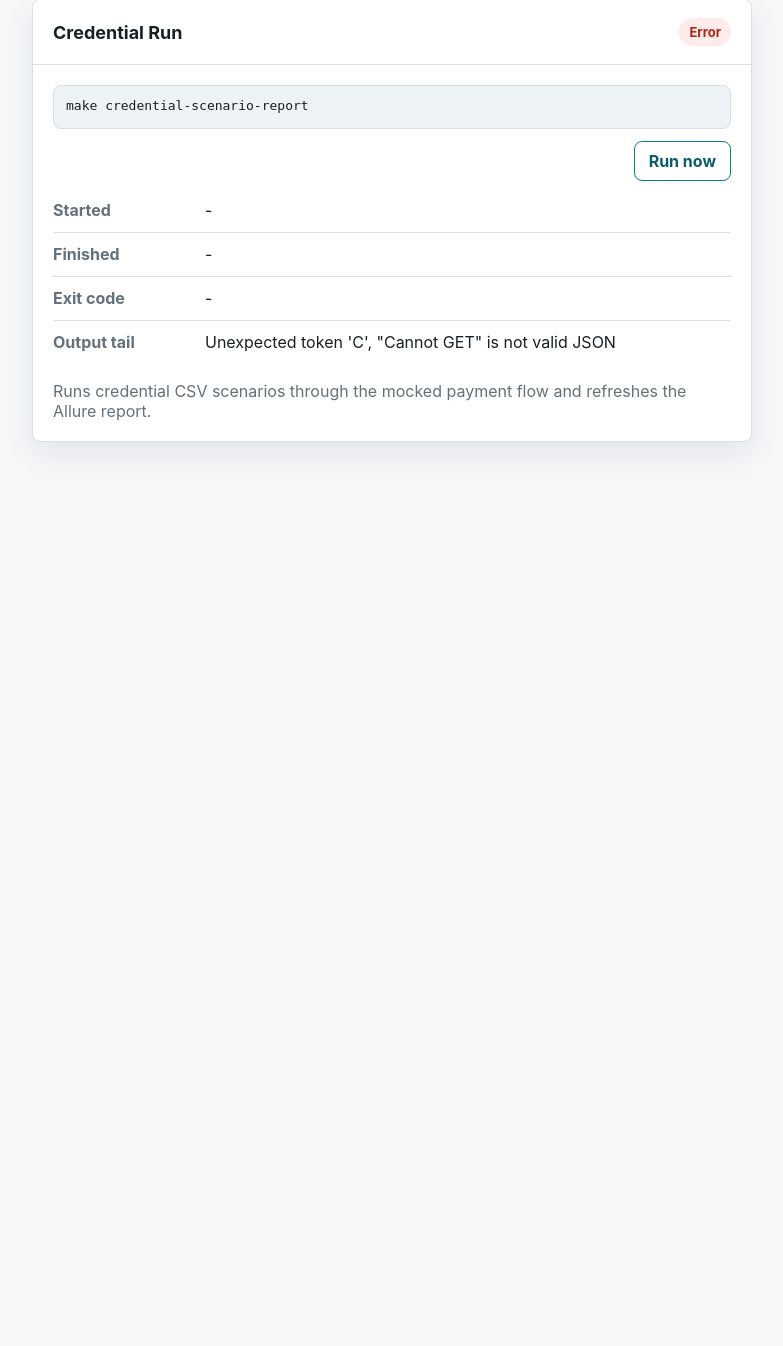
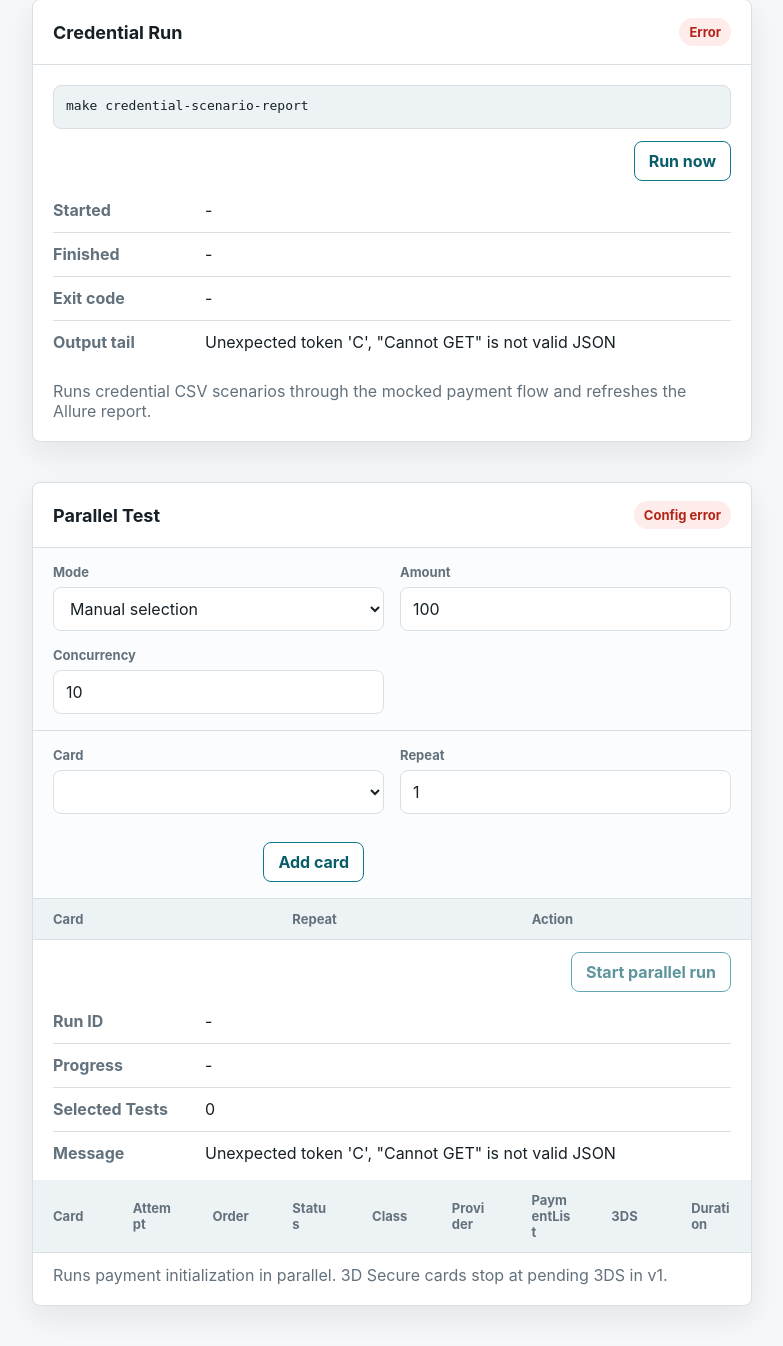
Before and after one commit to canreves/vpos, a Python web app: template src/paynkolay_pos/web/templates/report.html in a window 1280 px wide. Shown: the part 852-2198 px from the top of the page, without its empty margins (18-801 px from the left). Before the commit the page ends 1298 px from the top, so only its background shows below. Run offline with Jinja, Linux system fonts and the light colour scheme; the template is opened without the code that fills it, so the values that code supplies are empty.

Commit message:
feat: add parallel run report controls

```diff
--- a/src/paynkolay_pos/web/static/js/api-client.js
+++ b/src/paynkolay_pos/web/static/js/api-client.js
@@ -53,6 +53,15 @@
         method: "POST",
       });
     },
+    createParallelRun(payload) {
+      return requestJson("/api/parallel-runs", {
+        method: "POST",
+        body: JSON.stringify(payload),
+      });
+    },
+    getParallelRun(runId) {
+      return requestJson(`/api/parallel-runs/${encodeURIComponent(runId)}`);
+    },
     createPayment(payload) {
       return requestJson("/api/payments", {
         method: "POST",
--- a/src/paynkolay_pos/web/static/js/reports.js
+++ b/src/paynkolay_pos/web/static/js/reports.js
@@ -18,7 +18,26 @@
   const credentialRunFinished = document.getElementById("credential-run-finished");
   const credentialRunExit = document.getElementById("credential-run-exit");
   const credentialRunOutput = document.getElementById("credential-run-output");
+  const parallelRunStatus = document.getElementById("parallel-run-status");
+  const parallelMode = document.getElementById("parallel-mode");
+  const parallelAmount = document.getElementById("parallel-amount");
+  const parallelConcurrency = document.getElementById("parallel-concurrency");
+  const parallelRandomCountField = document.getElementById("parallel-random-count-field");
+  const parallelRandomCount = document.getElementById("parallel-random-count");
+  const parallelManualPanel = document.getElementById("parallel-manual-panel");
+  const parallelCardSelect = document.getElementById("parallel-card-select");
+  const parallelRepeatCount = document.getElementById("parallel-repeat-count");
+  const parallelAddCard = document.getElementById("parallel-add-card");
+  const parallelSelectionBody = document.getElementById("parallel-selection-body");
+  const parallelRunButton = document.getElementById("parallel-run-button");
+  const parallelRunId = document.getElementById("parallel-run-id");
+  const parallelProgress = document.getElementById("parallel-progress");
+  const parallelSelectedTotal = document.getElementById("parallel-selected-total");
+  const parallelMessage = document.getElementById("parallel-message");
+  const parallelResultsBody = document.getElementById("parallel-results-body");
   let credentialRunPoll = null;
+  let parallelRunPoll = null;
+  let parallelSelections = [];
 
   function setStatus(text, kind) {
     status.textContent = text;
@@ -33,6 +52,11 @@
   function setCredentialRunStatus(text, kind) {
     credentialRunStatus.textContent = text;
     credentialRunStatus.className = `status-pill ${kind}`;
+  }
+
+  function setParallelRunStatus(text, kind) {
+    parallelRunStatus.textContent = text;
+    parallelRunStatus.className = `status-pill ${kind}`;
   }
 
   function formatDuration(value) {
@@ -123,6 +147,159 @@
     setCredentialRunStatus("Local/mock", "neutral");
   }
 
+  function renderParallelMode() {
+    const randomMode = parallelMode.value === "random";
+    parallelRandomCountField.classList.toggle("hidden", !randomMode);
+    parallelManualPanel.classList.toggle("hidden", randomMode);
+    renderParallelSelections();
+  }
+
+  function renderParallelSelections() {
+    const total = parallelSelections.reduce((sum, selection) => sum + selection.repeat_count, 0);
+    parallelSelectionBody.replaceChildren(
+      ...parallelSelections.map((selection, index) => {
+        const row = document.createElement("tr");
+        for (const value of [selection.alias, String(selection.repeat_count)]) {
+          const cell = document.createElement("td");
+          cell.textContent = value;
+          row.append(cell);
+        }
+        const actionCell = document.createElement("td");
+        const removeButton = document.createElement("button");
+        removeButton.className = "secondary-action";
+        removeButton.type = "button";
+        removeButton.textContent = "Remove";
+        removeButton.addEventListener("click", () => {
+          parallelSelections.splice(index, 1);
+          renderParallelSelections();
+        });
+        actionCell.append(removeButton);
+        row.append(actionCell);
+        return row;
+      }),
+    );
+    parallelSelectedTotal.textContent = String(total);
+    parallelRunButton.disabled = parallelMode.value === "manual" && total === 0;
+  }
+
+  function loadParallelCards() {
+    window.PaynkolayApi.getCards()
+      .then((payload) => {
+        parallelCardSelect.replaceChildren(
+          ...payload.cards.map((card) => {
+            const option = document.createElement("option");
+            option.value = card.alias;
+            option.textContent = `${card.alias} (${card.brand.toUpperCase()} ${card.flow_type})`;
+            return option;
+          }),
+        );
+      })
+      .catch((error) => {
+        parallelMessage.textContent = error.message;
+        setParallelRunStatus("Config error", "error");
+      });
+  }
+
+  function parallelPayload() {
+    const mode = parallelMode.value;
+    const payload = {
+      mode,
+      amount: parallelAmount.value,
+      currency: "TRY",
+      concurrency: Number(parallelConcurrency.value),
+    };
+    if (mode === "random") {
+      payload.random_count = Number(parallelRandomCount.value);
+      return payload;
+    }
+    payload.manual_cards = parallelSelections;
+    return payload;
+  }
+
+  function renderParallelRun(run) {
+    parallelRunId.textContent = run.run_id;
+    parallelProgress.textContent = `${run.completed + run.failed}/${run.total}`;
+    parallelMessage.textContent = run.message;
+    parallelRunButton.disabled = run.status === "running";
+    if (run.status === "running") {
+      setParallelRunStatus("Running", "neutral");
+      startParallelPolling(run.run_id);
+    } else if (run.status === "completed") {
+      setParallelRunStatus("Completed", "success");
+    } else if (run.status === "completed_with_failures") {
+      setParallelRunStatus("Attention", "error");
+    } else if (run.status === "failed") {
+      setParallelRunStatus("Failed", "error");
+    } else {
+      setParallelRunStatus("Idle", "neutral");
+    }
+    renderParallelItems(run.items || []);
+  }
+
+  function renderParallelItems(items) {
+    parallelResultsBody.replaceChildren(
+      ...items.map((item) => {
+        const row = document.createElement("tr");
+        const provider = [item.provider_response_code, item.provider_response_data]
+          .filter(Boolean)
+          .join(" ");
+        const values = [
+          item.card_alias,
+          String(item.attempt_index),
+          item.order_id,
+          item.status,
+          item.classification,
+          provider || item.error_message || "-",
+          item.payment_list_status || item.payment_list_error || "-",
+        ];
+        for (const value of values) {
+          const cell = document.createElement("td");
+          cell.textContent = value;
+          row.append(cell);
+        }
+        const threeDsCell = document.createElement("td");
+        if (item.three_ds_url) {
+          const link = document.createElement("a");
+          link.href = item.three_ds_url;
+          link.textContent = "Open";
+          threeDsCell.append(link);
+        } else {
+          threeDsCell.textContent = "-";
+        }
+        row.append(threeDsCell);
+
+        const durationCell = document.createElement("td");
+        durationCell.textContent = formatDuration(item.duration_ms);
+        row.append(durationCell);
+        return row;
+      }),
+    );
+  }
+
+  function startParallelPolling(runId) {
+    if (parallelRunPoll !== null) {
+      return;
+    }
+    parallelRunPoll = window.setInterval(() => {
+      window.PaynkolayApi.getParallelRun(runId)
+        .then((run) => {
+          renderParallelRun(run);
+          if (run.status !== "running" && parallelRunPoll !== null) {
+            window.clearInterval(parallelRunPoll);
+            parallelRunPoll = null;
+          }
+        })
+        .catch((error) => {
+          parallelMessage.textContent = error.message;
+          setParallelRunStatus("Error", "error");
+          if (parallelRunPoll !== null) {
+            window.clearInterval(parallelRunPoll);
+            parallelRunPoll = null;
+          }
+        });
+    }, 1500);
+  }
+
   function refreshHistory() {
     window.PaynkolayApi.getReportHistory().then(renderHistory).catch((error) => {
       historyMessage.textContent = error.message;
@@ -211,5 +388,47 @@
       });
   });
 
+  parallelMode.addEventListener("change", renderParallelMode);
+  parallelRandomCount.addEventListener("input", renderParallelSelections);
+
+  parallelAddCard.addEventListener("click", () => {
+    if (!parallelCardSelect.value) {
+      return;
+    }
+    const repeatCount = Number(parallelRepeatCount.value);
+    const currentTotal = parallelSelections.reduce(
+      (sum, selection) => sum + selection.repeat_count,
+      0,
+    );
+    if (currentTotal + repeatCount > 10) {
+      parallelMessage.textContent = "Manual selection can include at most 10 test items.";
+      setParallelRunStatus("Limit", "error");
+      return;
+    }
+    parallelSelections.push({
+      alias: parallelCardSelect.value,
+      repeat_count: repeatCount,
+    });
+    parallelMessage.textContent = "Selection updated.";
+    setParallelRunStatus("Idle", "neutral");
+    renderParallelSelections();
+  });
+
+  parallelRunButton.addEventListener("click", () => {
+    parallelRunButton.disabled = true;
+    parallelMessage.textContent = "Starting parallel run";
+    setParallelRunStatus("Starting", "neutral");
+    window.PaynkolayApi.createParallelRun(parallelPayload())
+      .then(renderParallelRun)
+      .catch((error) => {
+        parallelRunButton.disabled = false;
+        parallelMessage.textContent = error.message;
+        setParallelRunStatus("Error", "error");
+      });
+  });
+
   refreshCredentialRun();
+  renderParallelMode();
+  renderParallelSelections();
+  loadParallelCards();
 })();
--- a/src/paynkolay_pos/web/templates/report.html
+++ b/src/paynkolay_pos/web/templates/report.html
@@ -125,6 +125,104 @@
             Runs credential CSV scenarios through the mocked payment flow and refreshes the Allure report.
           </p>
         </section>
+        <section class="panel report-command-panel">
+          <div class="panel-heading">
+            <h2>Parallel Test</h2>
+            <span class="status-pill neutral" id="parallel-run-status">Idle</span>
+          </div>
+          <div class="card-add-form">
+            <label class="field">
+              <span>Mode</span>
+              <select id="parallel-mode">
+                <option value="manual">Manual selection</option>
+                <option value="random">Random real cards</option>
+              </select>
+            </label>
+            <label class="field">
+              <span>Amount</span>
+              <input id="parallel-amount" type="number" min="1" step="0.01" value="100">
+            </label>
+            <label class="field">
+              <span>Concurrency</span>
+              <input id="parallel-concurrency" type="number" min="1" max="10" value="10">
+            </label>
+            <label class="field" id="parallel-random-count-field">
+              <span>Random count</span>
+              <input id="parallel-random-count" type="number" min="1" max="10" value="10">
+            </label>
+          </div>
+          <div id="parallel-manual-panel">
+            <div class="card-add-form">
+              <label class="field">
+                <span>Card</span>
+                <select id="parallel-card-select"></select>
+              </label>
+              <label class="field">
+                <span>Repeat</span>
+                <input id="parallel-repeat-count" type="number" min="1" max="10" value="1">
+              </label>
+              <div class="result-actions">
+                <button class="secondary-action" id="parallel-add-card" type="button">Add card</button>
+              </div>
+            </div>
+            <div class="table-wrap">
+              <table class="data-table">
+                <thead>
+                  <tr>
+                    <th>Card</th>
+                    <th>Repeat</th>
+                    <th>Action</th>
+                  </tr>
+                </thead>
+                <tbody id="parallel-selection-body"></tbody>
+              </table>
+            </div>
+          </div>
+          <div class="result-actions">
+            <button class="secondary-action" id="parallel-run-button" type="button">
+              Start parallel run
+            </button>
+          </div>
+          <dl class="result-list">
+            <div>
+              <dt>Run ID</dt>
+              <dd id="parallel-run-id">-</dd>
+            </div>
+            <div>
+              <dt>Progress</dt>
+              <dd id="parallel-progress">-</dd>
+            </div>
+            <div>
+              <dt>Selected Tests</dt>
+              <dd id="parallel-selected-total">0</dd>
+            </div>
+            <div>
+              <dt>Message</dt>
+              <dd id="parallel-message">Ready</dd>
+            </div>
+          </dl>
+          <div class="table-wrap">
+            <table class="data-table">
+              <thead>
+                <tr>
+                  <th>Card</th>
+                  <th>Attempt</th>
+                  <th>Order</th>
+                  <th>Status</th>
+                  <th>Class</th>
+                  <th>Provider</th>
+                  <th>PaymentList</th>
+                  <th>3DS</th>
+                  <th>Duration</th>
+                </tr>
+              </thead>
+              <tbody id="parallel-results-body"></tbody>
+            </table>
+          </div>
+          <p class="inline-message">
+            Runs payment initialization in parallel. 3D Secure cards stop at pending 3DS in v1.
+          </p>
+        </section>
       </main>
     </div>
   </body>
```
